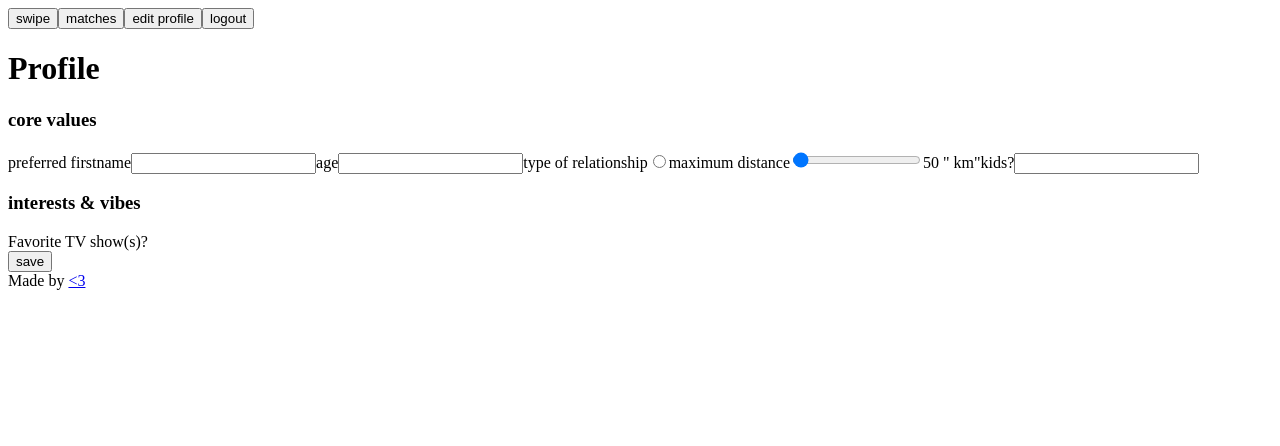
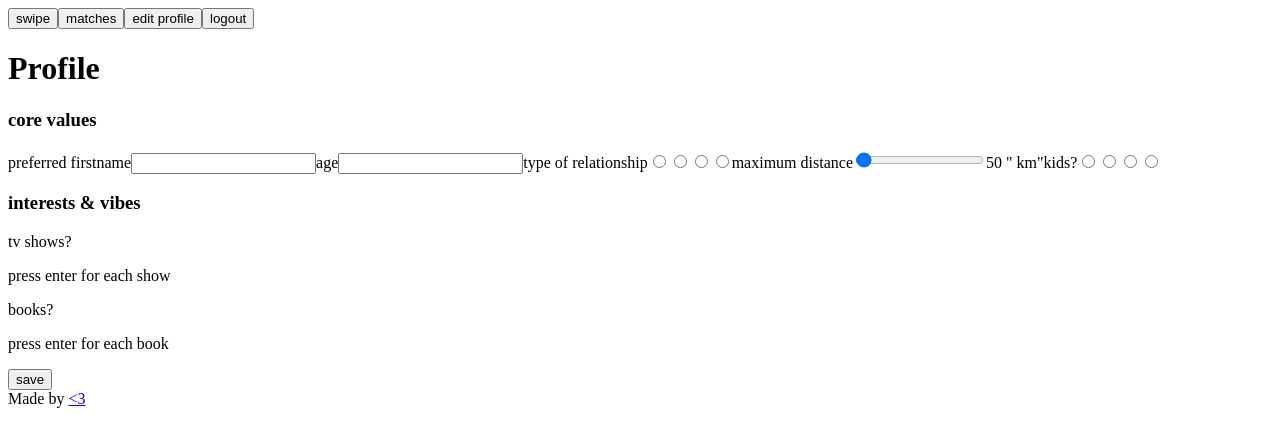
Before and after one commit to candle08/dating-app-v2, a React app in the folder frontend/: page /Profile in a window 1280 px wide. Shown: the top 446 px of the page. Built offline with nearby package versions, Linux system fonts and the light colour scheme; sample sign-in values are in the browser's storage; the HTML template or start-up script is replaced by a standard one.

Commit message:
added questions to profile page

```diff
--- a/frontend/src/pages/Profile.tsx
+++ b/frontend/src/pages/Profile.tsx
@@ -9,7 +9,12 @@ export const Profile = () => {
     const [age, setAge] = useState<number>();
     const [kids, setKids] = useState<string>('');
     const [typeRelationship, setTypeRelationship] = useState<string>('');
-    const [humor, setHumor] = useState<Array<string>>('');
+    const [humor, setHumor] = useState<Array<string>>([]);
+
+
+
+    const kidsOptions: Array<string> = ['no kids', 'kids', 'unsure', 'no preference'];
+    const relationshipOptions: Array<string> = ['casual', 'casual open to serious', 'serious', 'serious with timeline for marriage'];
 
 
     const handleSubmit = async (e: React.FormEvent) => {
@@ -21,6 +26,7 @@ export const Profile = () => {
         }
 
     }
+
     return <>
         <div>
             <Header />
@@ -44,11 +50,15 @@ export const Profile = () => {
                     />
 
                     <label>type of relationship</label>
-                    <input
-                        type="radio"
-                        value="casual"
-                        onChange={(e) => setTypeRelationship(e.target.value)}
-                    />
+                    {relationshipOptions.map((option) => (
+                        <input
+                            type="radio"
+                            name="relationshipOption"
+                            value={option}
+                            onChange={(e) => setTypeRelationship(e.target.value)}
+                        />
+                    ))}
+
 
                     <label>maximum distance</label>
                     <input
@@ -62,9 +72,18 @@ export const Profile = () => {
                     <label>{distance} " km"</label>
 
                     <label>kids?</label>
-                    <input
+                    {
+                        kidsOptions.map((option) => (
+                            <input
+                                type="radio"
+                                name="kidOption"
+                                value={option}
+                                onChange={(e) => setKids(e.target.value)}
+                            />
+                        ))
 
-                    />
+                    }
+
 
 
 
@@ -72,7 +91,11 @@ export const Profile = () => {
                 <div>
                     <h3>interests & vibes</h3>
 
-                    <label>Favorite TV show(s)?</label>
+                    <label>tv shows?</label>
+                    <p>press enter for each show</p>
+
+                    <label>books?</label>
+                    <p>press enter for each book</p>
                 </div>
 
                 <button type="submit">save</button>
```
